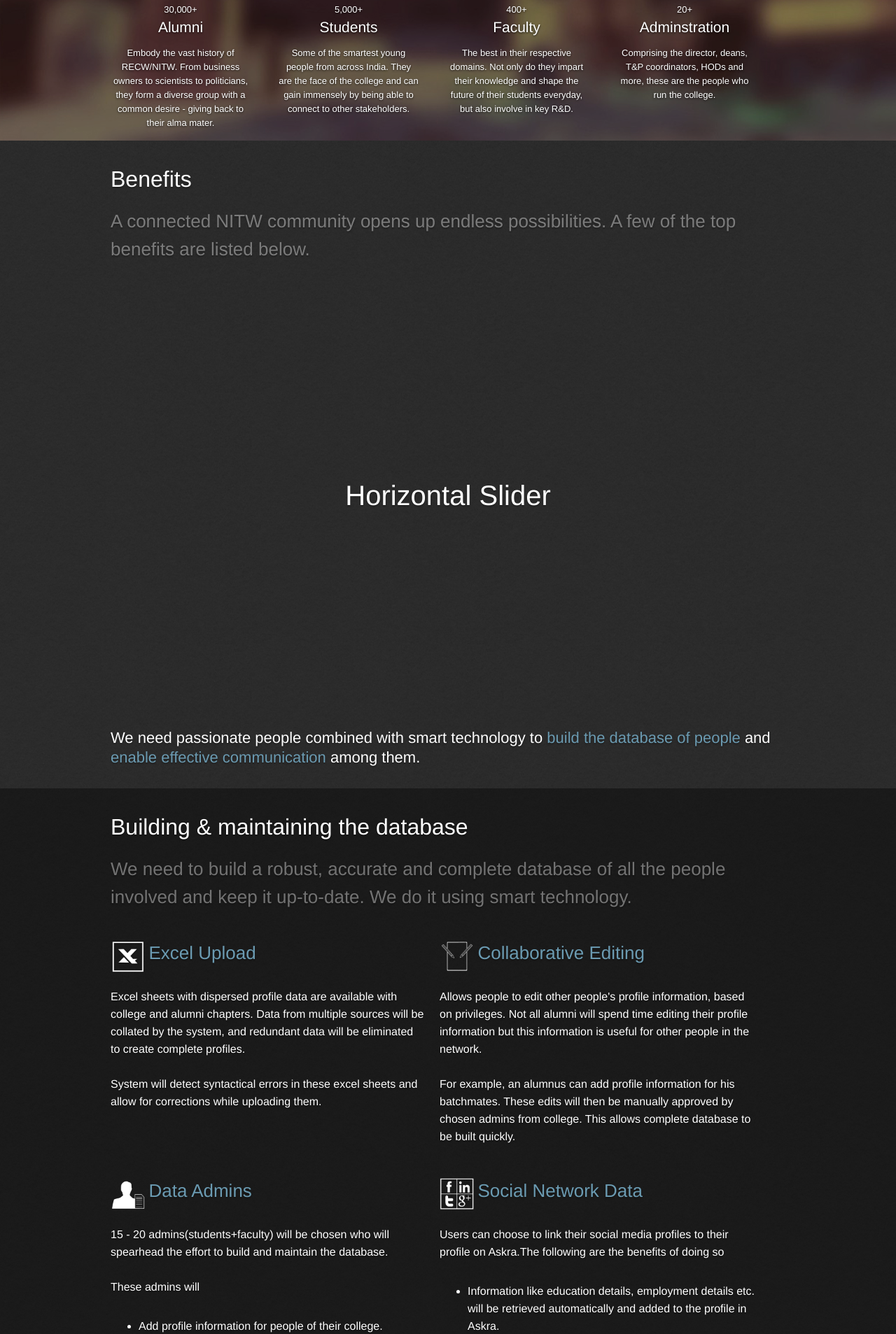
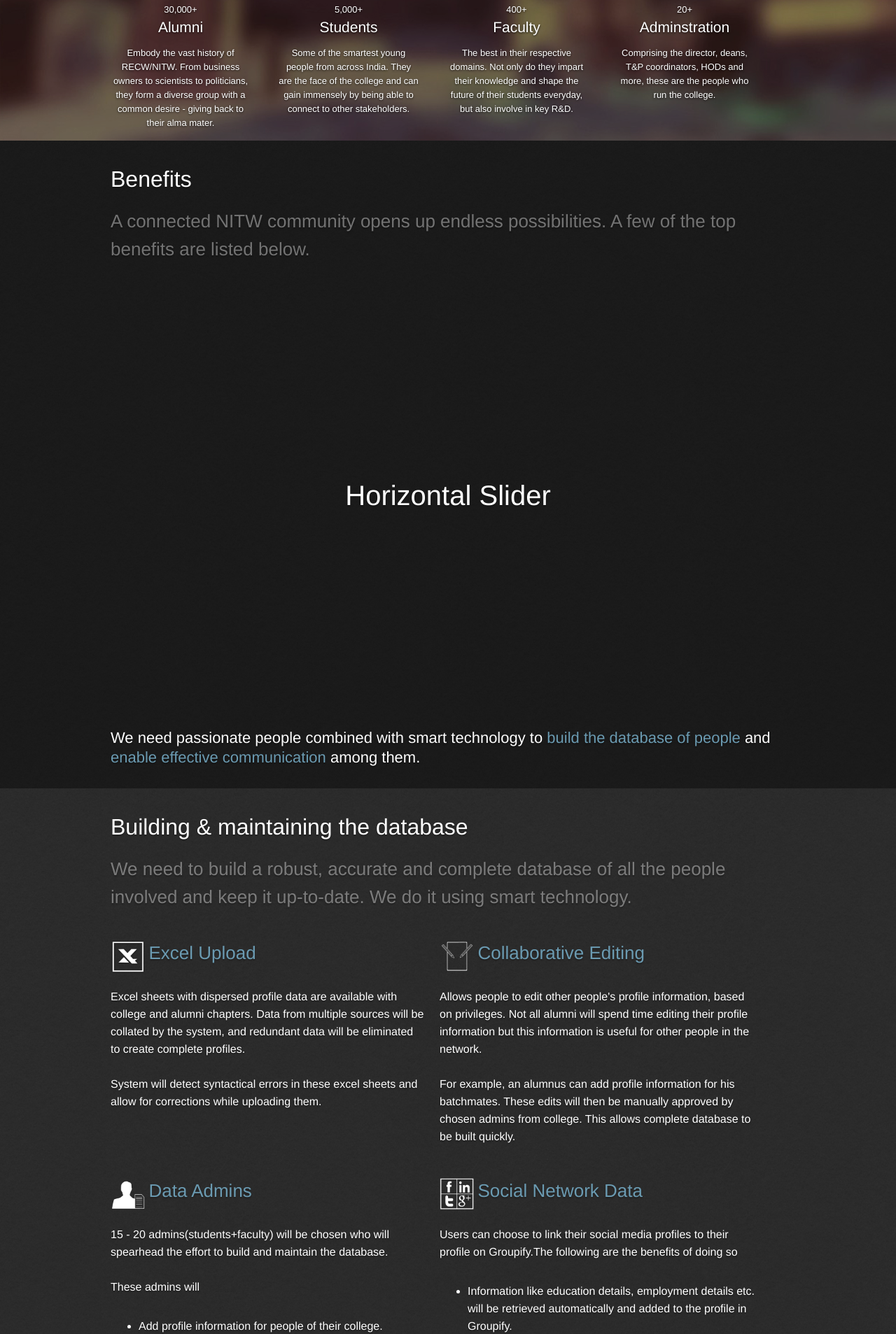
Before and after one commit to sriharimaneru/askra-repo, a Django app: template src/askra/templates/index.html in a window 1280 px wide. Shown: the part 599-2506 px from the top of the page at 70% size. Run offline with Django 3.2, Linux system fonts and the light colour scheme; the template is opened without the code that fills it, so the values that code supplies are empty; parts of the project's set-up code (start-up, migrations or seed data) failed here and were passed over.

Commit message:
1.Swapped the background 2. Replaced Askra with Groupify

```diff
--- a/src/askra/static/css/style.css
+++ b/src/askra/static/css/style.css
@@ -175,7 +175,7 @@ img#stakeholder-infographic {
 /************* START USECASES **************/
 
 div#usecases {
-	background-image: url(../img/paper_bg.gif);
+	background-image: url(../img/paper_bg_dark.gif);
 }
 
 /************* END USECASES **************/
@@ -184,7 +184,7 @@ div#usecases {
 
 
 div#data-building {
-	background-image: url(../img/paper_bg_dark.gif);
+	background-image: url(../img/paper_bg.gif);
 }
 
 #data-building-icon-list{
--- a/src/askra/templates/index.html
+++ b/src/askra/templates/index.html
@@ -3,7 +3,7 @@
 <meta name="description" content="Enables effective communication and networking among stakeholders of educational institutions">
 <meta name="keywords" content="Alumni, Students, Faculty, College, Institution, Networking, Communication" />
 <LINK rel="stylesheet" type="text/css" href="{{STATIC_URL}}css/style.css"></LINK>
-<title>Askra - NIT Warangal</title>
+<title>Groupify - NIT Warangal</title>
 <script src="{{STATIC_URL}}js/jquery-latest.min.js"></script>
 <script type="text/javascript">
 $(function(){
@@ -123,9 +123,9 @@ $(function(){
           <h2 class="section-subtitle">Social Network Data</h2>
         </div>
         <p>
-        Users can choose to link their social media profiles to their profile on Askra.The following are the benefits of doing so
+        Users can choose to link their social media profiles to their profile on Groupify.The following are the benefits of doing so
         <ul>
-          <li>Information like education details, employment details etc. will be retrieved automatically and added to the profile in Askra.</li>
+          <li>Information like education details, employment details etc. will be retrieved automatically and added to the profile in Groupify.</li>
           <li>Changes to profile information will be automatically updated. </li>
         </ul>
         </p>
```
